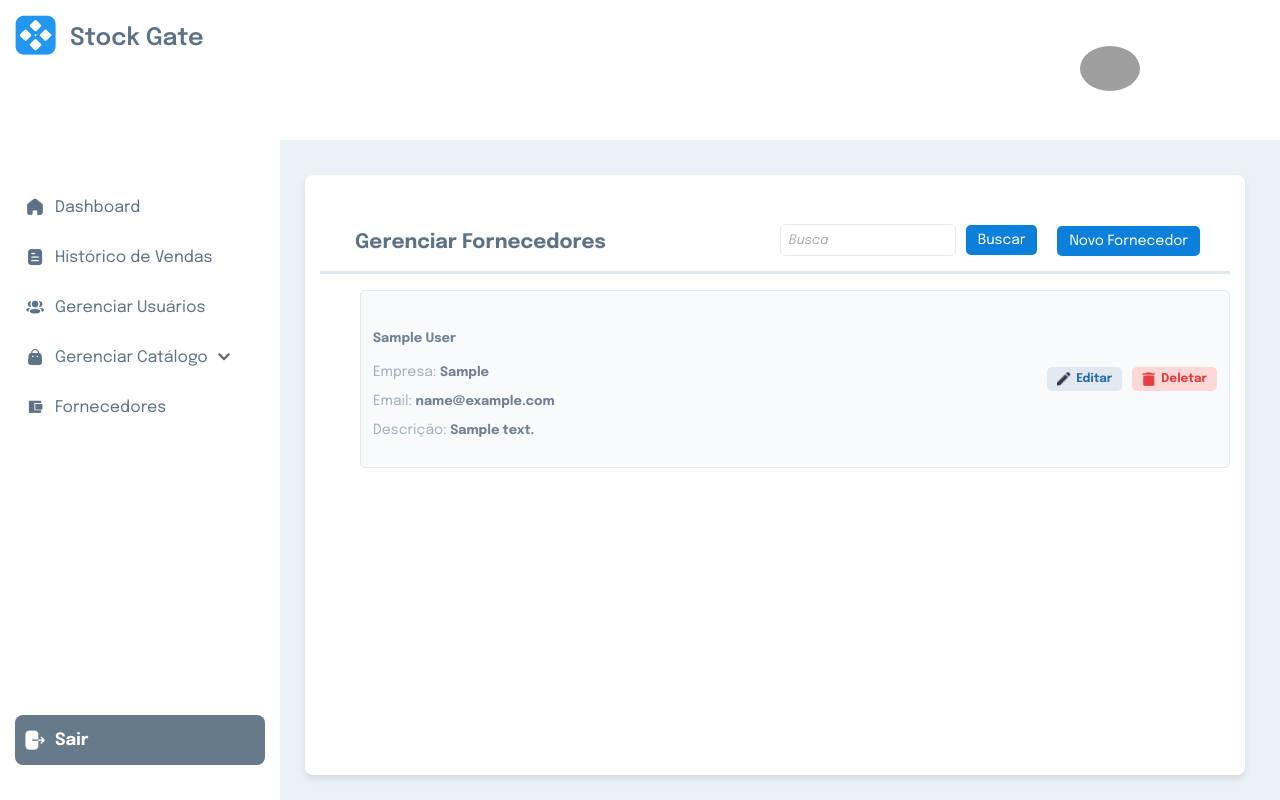
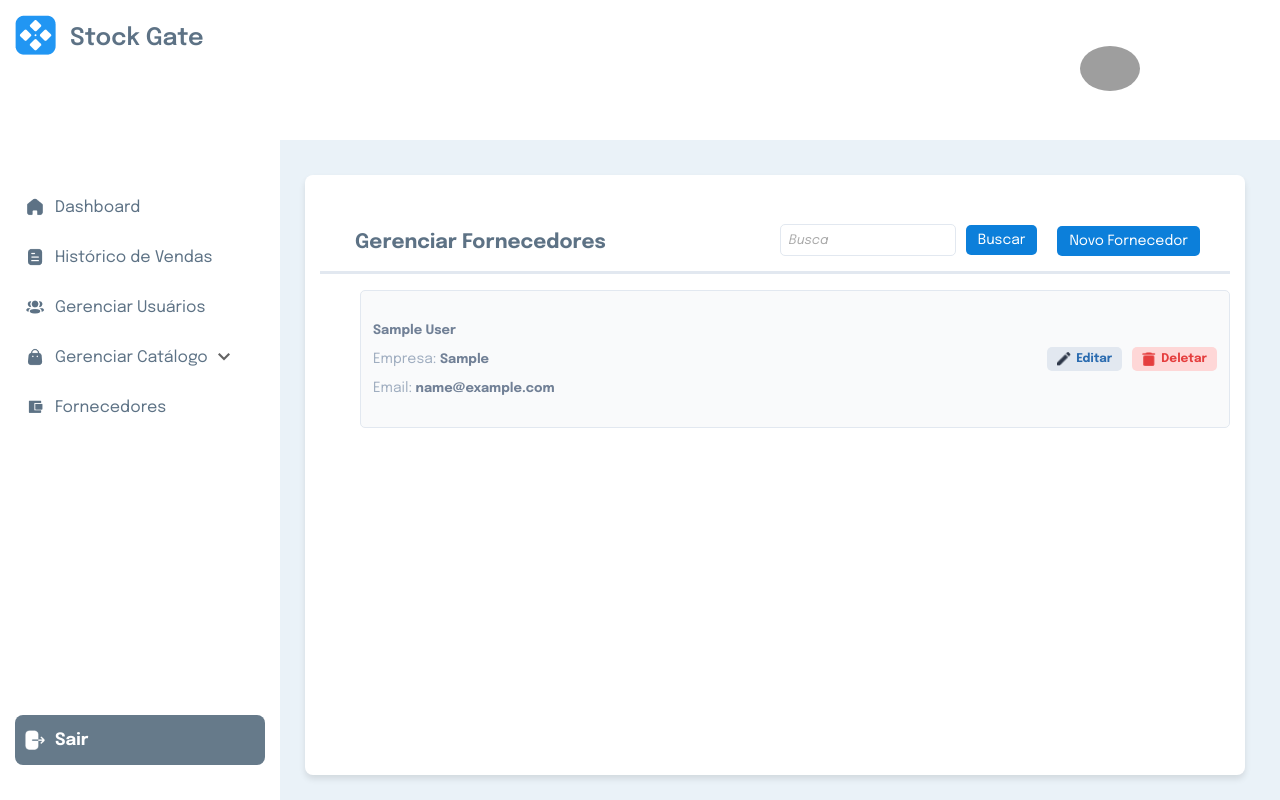
Before and after one commit to DouglasFernan/StockGate, a Django app: page /ceo/fornecedores/ in a window 1280 px wide. Run offline with Django 5.2, Linux system fonts and the light colour scheme; tables that the repository leaves empty hold one stand-in row (values such as "Sample post"); some web fonts are replaced; grey boxes are pictures that could not be loaded.

Commit message:
modificando modelo de fornecedor

```diff
--- a/static/css/ceo/fornecedores.css
+++ b/static/css/ceo/fornecedores.css
@@ -63,14 +63,9 @@ h5 {
     visibility: hidden;
 }
 
-#name{
-    margin-bottom: 5px;
-    margin-top: 10px;
-
-}
 
 .user-card {
-    height: 160px;
+    height: 120px;
     border: 1px solid #E2E8F0;
     border-radius: 5px;
     padding: 8px 12px;
--- a/templates/users/ceo/fornecedor_list.html
+++ b/templates/users/ceo/fornecedor_list.html
@@ -42,11 +42,11 @@
                             <span id="name" class="user-name">{{ user.name }}</span>
                             <span class="user-name"><span style="font-size: 14px; color: #A0AEC0; font-weight: 400;">Empresa:  </span>{{ user.company }}</span>
                             <span id="email" class="user-name"><span style="font-size: 14px; color: #A0AEC0; font-weight: 400;">Email:  </span>{{ user.email }}</span>
-                            <span class="user-name"><span style="font-size: 14px; color: #A0AEC0; font-weight: 400;">Descrição: </span>{{ user.description }}</span>
+                            <!-- <span class="user-name"><span style="font-size: 14px; color: #A0AEC0; font-weight: 400;">Descrição: </span>{{ user.description }}</span> -->
                         </div>
                         <div></div>
+                        <div></div>
                         <span></span>
-                        <span class="user-last-login">{{ user.last_login|date:"d-m-Y" }}</span>
                         <div class="user-actions">
                             <a href="">
                                 <button class="btn-edit">
@@ -104,7 +104,7 @@
                     </div>
                 </div>
 
-                <div class="input-item">
+                <!-- <div class="input-item">
                     <label for="{{ form.description.id_for_label }}">Descrição</label>
                     <input placeholder="Descrição" type="textarea" id="{{ form.description.id_for_label }}" name="{{ form.description.html_name }}" value="{{ form.description.value|default:'' }}" class="form-control">
                     <div class="error">
@@ -112,7 +112,7 @@
                             <div>{{ error }}</div>
                         {% endfor %}
                     </div>
-                </div>
+                </div> -->
 
             </div>
             <button class="btn-new-user-3" type="submit">Criar Fornecedor</button>
--- a/users/admin.py
+++ b/users/admin.py
@@ -38,7 +38,7 @@ class CustomUserAdmin(UserAdmin):
 
 @admin.register(Fornecedor)
 class FornecedorAdmin(admin.ModelAdmin):
-    list_display = ("name", "company", "email", "description")
+    list_display = ("name", "company", "email")
     search_fields = ("name", "company", "email")
     list_filter = ("company",)
 
--- a/users/forms.py
+++ b/users/forms.py
@@ -84,7 +84,7 @@ class CategoriaForm(forms.ModelForm):
 class FornecedorForm(forms.ModelForm):
     class Meta:
         model = Fornecedor
-        fields = ['name', 'company', 'email', 'description']
+        fields = ['name', 'company', 'email']
 
 
 class ProdutoChangeForm(forms.ModelForm):
--- a/users/models.py
+++ b/users/models.py
@@ -61,7 +61,6 @@ class Fornecedor(models.Model):
     name = models.CharField("name", max_length=100)
     company = models.CharField("company name", max_length=100)
     email = models.EmailField("email", max_length=254, unique=True)
-    description = models.TextField("description", blank=True)
 
     class Meta:
         verbose_name = "Fornecedor"
```
Also changed, not shown: users/migrations/0018_remove_fornecedor_description_alter_categoria_name.py (added).
